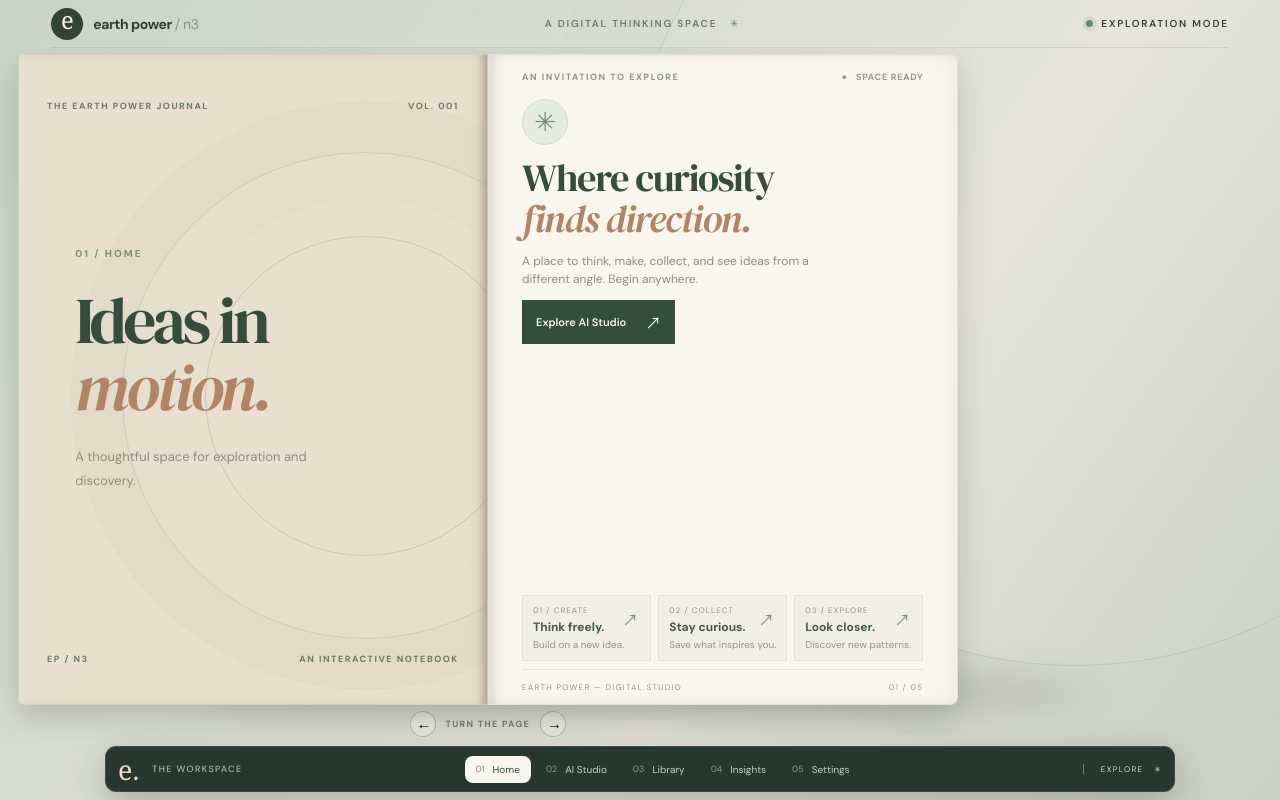
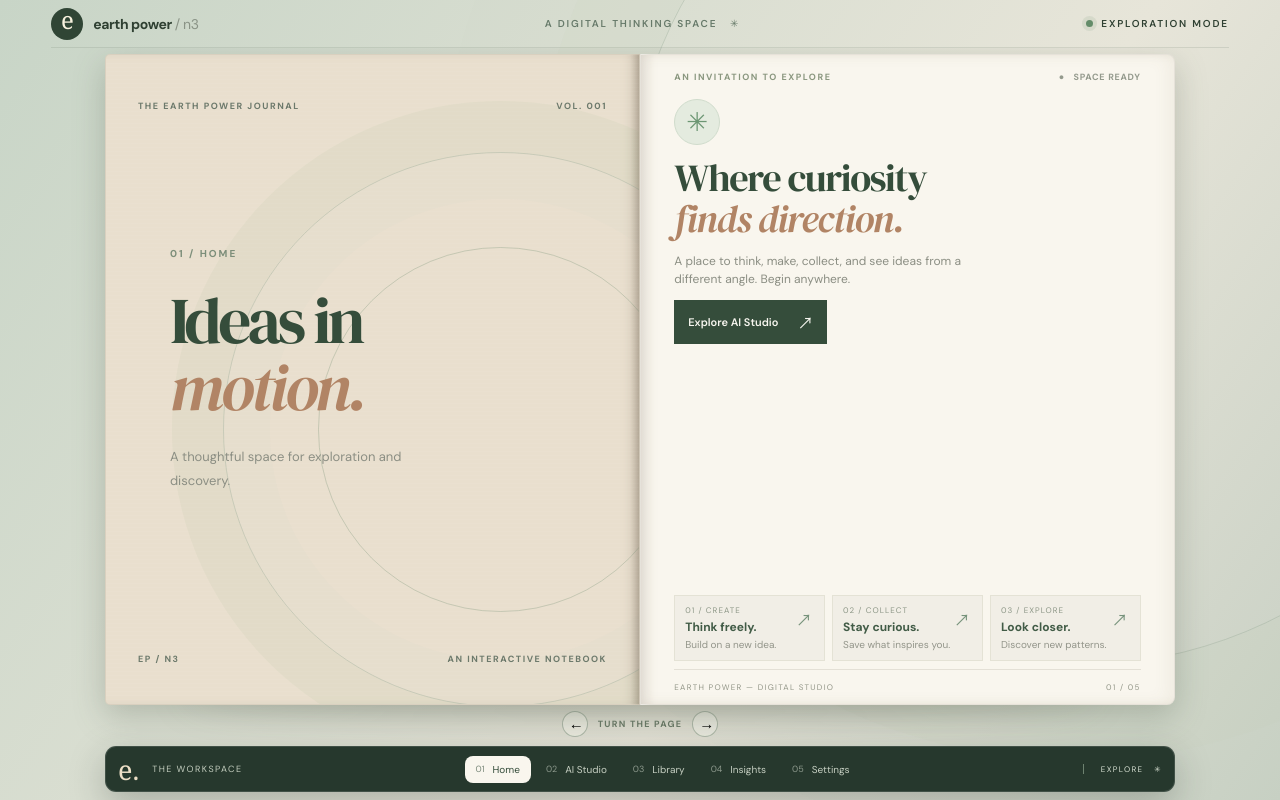
Before and after one commit to withlionbuddha/earth-power-n3, a React (Vite) app: page / in a window 1280 px wide. Built offline with nearby package versions, Linux system fonts and the light colour scheme.

Commit message:
fix(layout): center book and dock on shared viewport axis

```diff
--- a/src/App.css
+++ b/src/App.css
@@ -202,3 +202,12 @@ html,body,#root,.app-shell,.book-zone,.book,.book-page {overscroll-behavior:none
   .theme-swatch {width:18px;height:18px;}
   .theme-text small {display:none;}
 }
+
+/* Center the book and dock on the same viewport axis. */
+.book-zone {display:grid;grid-template-columns:minmax(0,1fr);justify-items:center;width:100%;margin-inline:auto;}
+.book-zone > .book {grid-column:1;grid-row:1;justify-self:center;align-self:stretch;width:min(1070px,100%);max-width:1070px;margin-inline:auto;flex:none;}
+.book-zone > .page-arrows {grid-column:1;grid-row:2;justify-self:center;}
+.bottom-menu {left:50%;right:auto;transform:translateX(-50%);margin:0;}
+@media(max-width:650px) {
+  .book-zone > .book {width:100%;max-width:100%;margin-inline:auto;}
+}
```
